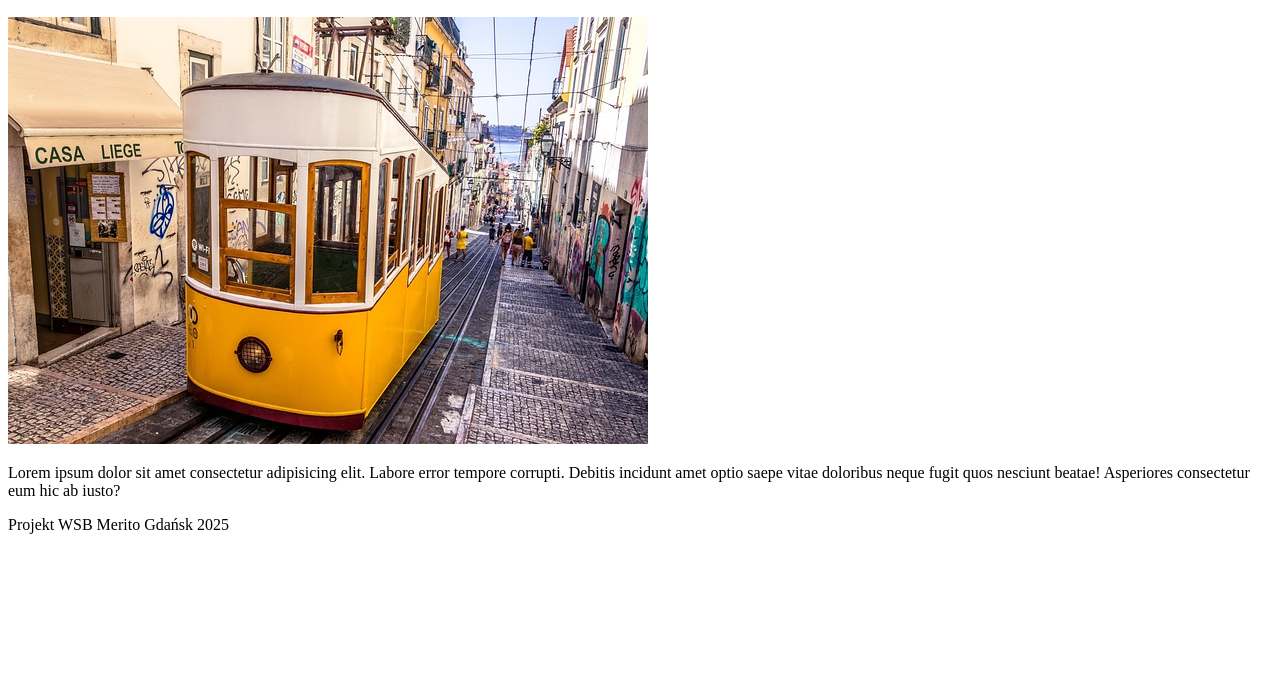
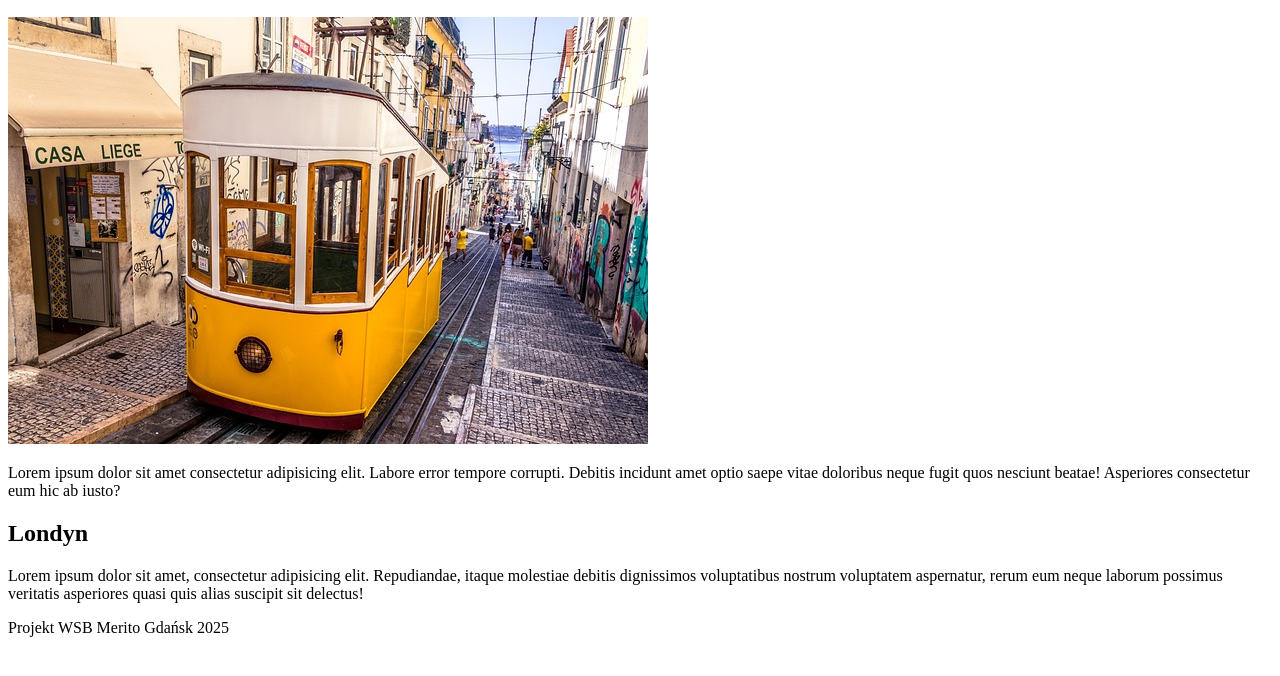
Before and after one commit to magdamadejwsb/ZPW_INLN5_hyb_BS, a plain HTML site: page index.html in a window 1280 px wide. Shown: the part 110-786 px from the top of the page. Drawn offline with Linux system fonts and the light colour scheme.

Commit message:
dodaj stolice Londyn

```diff
--- a/index.html
+++ b/index.html
@@ -16,6 +16,12 @@
             <p>Lorem ipsum dolor sit amet consectetur adipisicing elit. Labore error tempore corrupti. Debitis incidunt amet optio saepe vitae doloribus neque fugit quos nesciunt beatae! Asperiores consectetur eum hic ab iusto?</p>
         </section>
     </main>
+        <section></section>
+        </section>
+            <h2>Londyn</h2>
+            <p>Lorem ipsum dolor sit amet, consectetur adipisicing elit. Repudiandae, itaque molestiae debitis dignissimos voluptatibus nostrum
+                voluptatem aspernatur, rerum eum neque laborum possimus veritatis asperiores quasi quis alias suscipit sit delectus!</p>
+        </section>
     <footer>
         <p>Projekt WSB Merito Gdańsk 2025</p>
     </footer>
```
